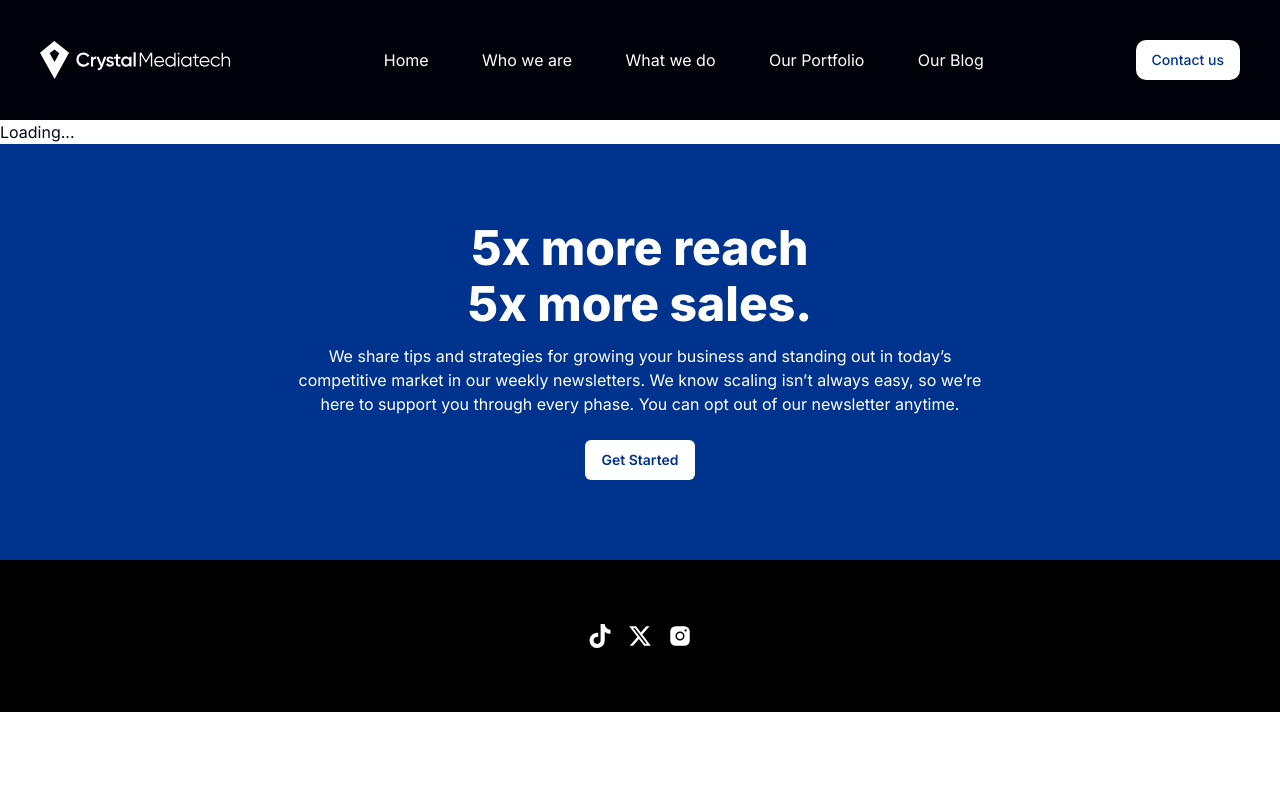
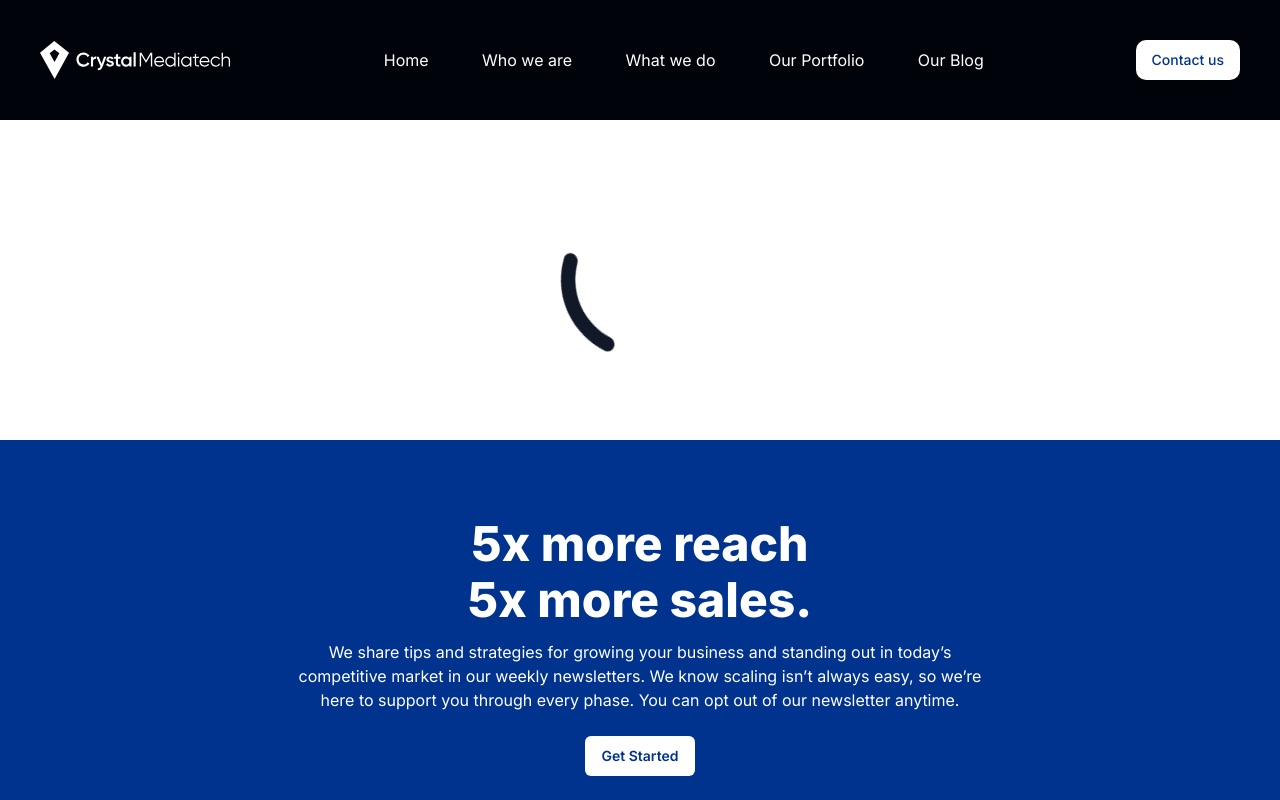
Before and after one commit to Izcomayana/crystalmedia-frontend, a Next.js app: page /blogs/1 in a window 1280 px wide. Shown: the top 800 px of the page. Built offline with nearby package versions, Linux system fonts and the light colour scheme.

Commit message:
fix: loader

```diff
--- a/app/blogs/[id]/page.tsx
+++ b/app/blogs/[id]/page.tsx
@@ -3,6 +3,7 @@
 import { useRouter, useSearchParams } from 'next/navigation';
 import Testimonials from '@/components/Testimonials';
 import CTA from '@/components/CTA';
+import Loader from "@/components/Loader";
 
 type Post = {
   id: number;
@@ -34,7 +35,7 @@
   }, [id]);
 
   if (!post) {
-    return <p>Loading...</p>;
+    return <Loader />
   }
 
   return (
--- /dev/null
+++ b/components/Loader/index.tsx
@@ -0,0 +1,31 @@
+const Loader = () => {
+  return (
+    <>
+      <div className="container mx-auto">
+        <div className="flex justify-center items-center my-20">
+          <div role="status w-fit">
+            <svg
+              aria-hidden="true"
+              className="inline w-40 h-40 text-transparent animate-spin fill-gray-900"
+              viewBox="0 0 100 101"
+              fill="none"
+              xmlns="http://www.w3.org/2000/svg"
+            >
+              <path
+                d="M100 50.5908C100 78.2051 77.6142 100.591 50 100.591C22.3858 100.591 0 78.2051 0 50.5908C0 22.9766 22.3858 0.59082 50 0.59082C77.6142 0.59082 100 22.9766 100 50.5908ZM9.08144 50.5908C9.08144 73.1895 27.4013 91.5094 50 91.5094C72.5987 91.5094 90.9186 73.1895 90.9186 50.5908C90.9186 27.9921 72.5987 9.67226 50 9.67226C27.4013 9.67226 9.08144 27.9921 9.08144 50.5908Z"
+                fill="currentColor"
+              />
+              <path
+                d="M93.9676 39.0409C96.393 38.4038 97.8624 35.9116 97.0079 33.5539C95.2932 28.8227 92.871 24.3692 89.8167 20.348C85.8452 15.1192 80.8826 10.7238 75.2124 7.41289C69.5422 4.10194 63.2754 1.94025 56.7698 1.05124C51.7666 0.367541 46.6976 0.446843 41.7345 1.27873C39.2613 1.69328 37.813 4.19778 38.4501 6.62326C39.0873 9.04874 41.5694 10.4717 44.0505 10.1071C47.8511 9.54855 51.7191 9.52689 55.5402 10.0491C60.8642 10.7766 65.9928 12.5457 70.6331 15.2552C75.2735 17.9648 79.3347 21.5619 82.5849 25.841C84.9175 28.9121 86.7997 32.2913 88.1811 35.8758C89.083 38.2158 91.5421 39.6781 93.9676 39.0409Z"
+                fill="currentFill"
+              />
+            </svg>
+            <span className="sr-only">Loading...</span>
+          </div>
+        </div>
+      </div>
+    </>
+  );
+};
+
+export default Loader;
```
